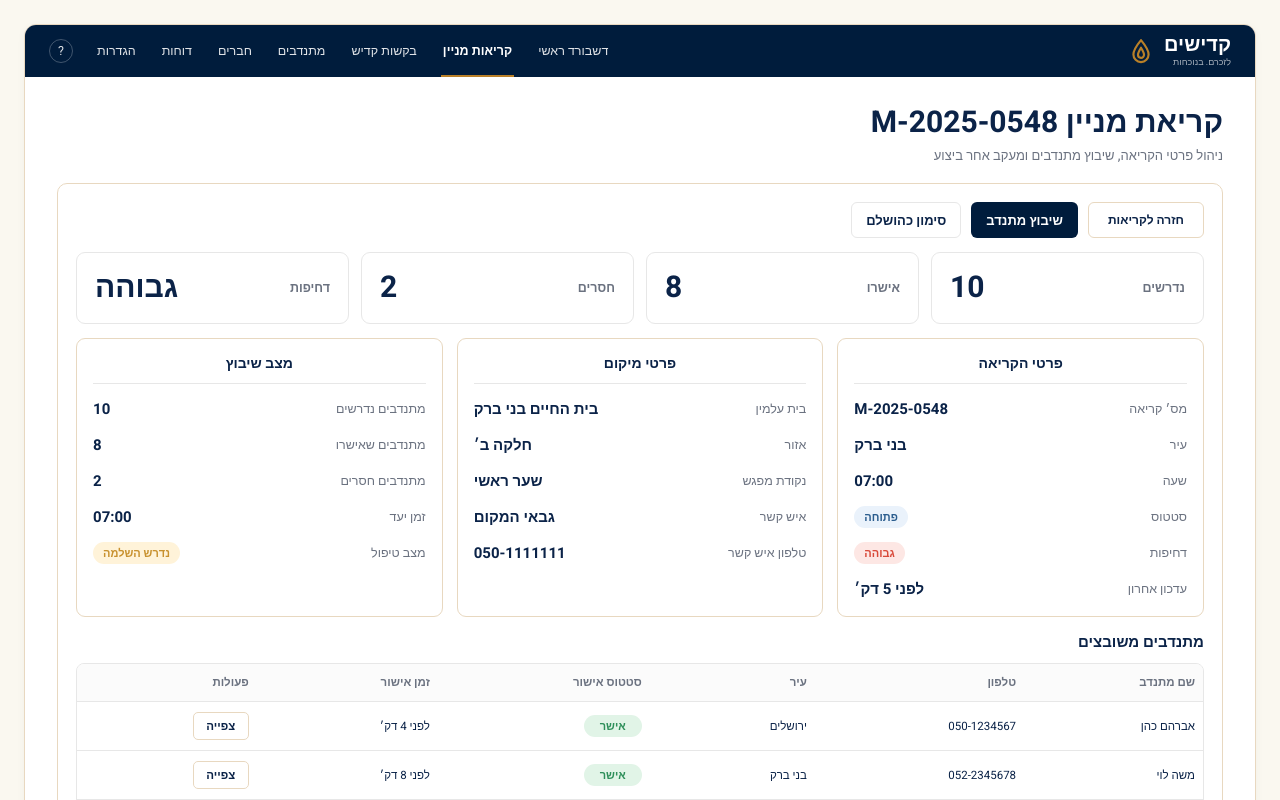
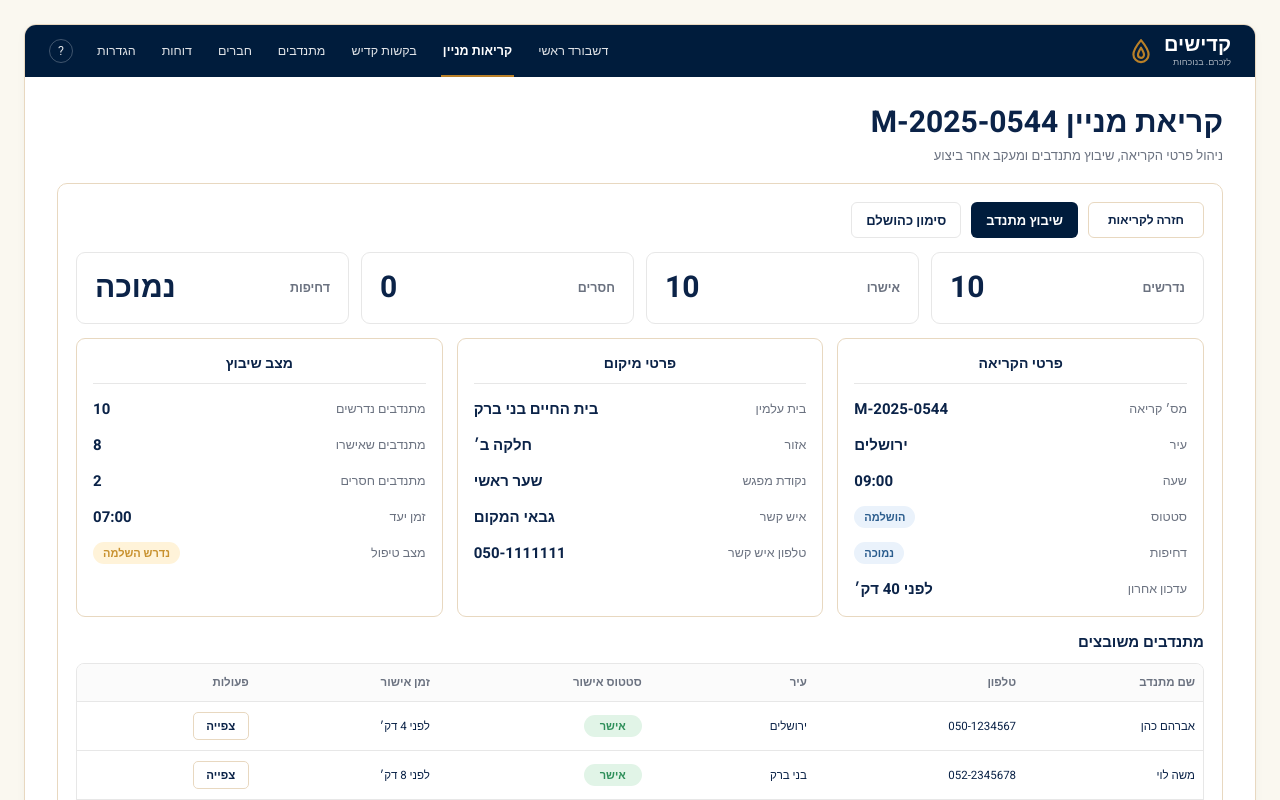
Before and after one commit to maloltzahi-byte/kaddishim-shell, a React (Vite) app: page /calls/M-2025-0544 in a window 1280 px wide. Shown: the top 800 px of the page. Built offline with nearby package versions, Linux system fonts and the light colour scheme.

Commit message:
Sprint 22: wire call details to data adapter

```diff
--- a/src/pages/CallDetailsPage.tsx
+++ b/src/pages/CallDetailsPage.tsx
@@ -1,7 +1,8 @@
-import { Link } from 'react-router-dom'
+import { Link, useParams } from 'react-router-dom'
 import { Button } from '../components/primitives/Button'
 import { Badge, type BadgeTone } from '../components/primitives/Badge'
 import { DataTable, type Column } from '../components/table/DataTable'
+import { dataAdapter } from '../lib/dataAdapter'
 
 type AssignedVolunteerRow = Record<string, React.ReactNode> & {
   volunteerName: string
@@ -10,22 +11,6 @@ type AssignedVolunteerRow = Record<string, React.ReactNode> & {
   confirmationStatus: string
   confirmationTime: string
 }
-
-const callStats = [
-  { label: 'נדרשים', value: '10' },
-  { label: 'אישרו', value: '8' },
-  { label: 'חסרים', value: '2' },
-  { label: 'דחיפות', value: 'גבוהה' }
-]
-
-const callDetails = [
-  { label: 'מס׳ קריאה', value: 'M-2025-0548' },
-  { label: 'עיר', value: 'בני ברק' },
-  { label: 'שעה', value: '07:00' },
-  { label: 'סטטוס', value: 'פתוחה' },
-  { label: 'דחיפות', value: 'גבוהה' },
-  { label: 'עדכון אחרון', value: 'לפני 5 דק׳' }
-]
 
 const locationDetails = [
   { label: 'בית עלמין', value: 'בית החיים בני ברק' },
@@ -74,8 +59,8 @@ const volunteerColumns: Column<AssignedVolunteerRow>[] = [
   { key: 'actions', label: 'פעולות', render: () => <button className="table-action">צפייה</button> }
 ]
 
-function CallStats() {
-  return <div className="calls-stats">{callStats.map(item => <article className="calls-stat" key={item.label}><span>{item.label}</span><strong>{item.value}</strong></article>)}</div>
+function CallStats({ rows }: { rows: Array<{ label: string; value: string }> }) {
+  return <div className="calls-stats">{rows.map(item => <article className="calls-stat" key={item.label}><span>{item.label}</span><strong>{item.value}</strong></article>)}</div>
 }
 
 function DetailsPanel({ title, rows }: { title: string; rows: Array<{ label: string; value: string }> }) {
@@ -91,5 +76,10 @@ function TreatmentTimeline() {
 }
 
 export function CallDetailsPage() {
-  return <div className="content calls-content"><div className="title calls-title"><h1>קריאת מניין M-2025-0548</h1><p>ניהול פרטי הקריאה, שיבוץ מתנדבים ומעקב אחר ביצוע</p></div><section className="calls-panel"><HeaderActions /><CallStats /><div className="reports-grid"><DetailsPanel title="פרטי הקריאה" rows={callDetails} /><DetailsPanel title="פרטי מיקום" rows={locationDetails} /><DetailsPanel title="מצב שיבוץ" rows={assignmentDetails} /></div><section className="reports-table-section"><h2>מתנדבים משובצים</h2><DataTable columns={volunteerColumns} rows={assignedVolunteers} /></section><TreatmentTimeline /></section></div>
+  const { callId } = useParams()
+  const call = dataAdapter.calls.findById(callId || '') || dataAdapter.calls.findById('M-2025-0548')
+  if (!call) return <div className="content calls-content"><div className="title calls-title"><h1>הפריט לא נמצא</h1></div></div>
+  const callStats = [{ label: 'נדרשים', value: call.required }, { label: 'אישרו', value: call.confirmed }, { label: 'חסרים', value: call.missing }, { label: 'דחיפות', value: call.urgency }]
+  const callDetails = [{ label: 'מס׳ קריאה', value: call.callId }, { label: 'עיר', value: call.city }, { label: 'שעה', value: call.time }, { label: 'סטטוס', value: call.status }, { label: 'דחיפות', value: call.urgency }, { label: 'עדכון אחרון', value: call.updated }]
+  return <div className="content calls-content"><div className="title calls-title"><h1>קריאת מניין {call.callId}</h1><p>ניהול פרטי הקריאה, שיבוץ מתנדבים ומעקב אחר ביצוע</p></div><section className="calls-panel"><HeaderActions /><CallStats rows={callStats} /><div className="reports-grid"><DetailsPanel title="פרטי הקריאה" rows={callDetails} /><DetailsPanel title="פרטי מיקום" rows={locationDetails} /><DetailsPanel title="מצב שיבוץ" rows={assignmentDetails} /></div><section className="reports-table-section"><h2>מתנדבים משובצים</h2><DataTable columns={volunteerColumns} rows={assignedVolunteers} /></section><TreatmentTimeline /></section></div>
 }
```
